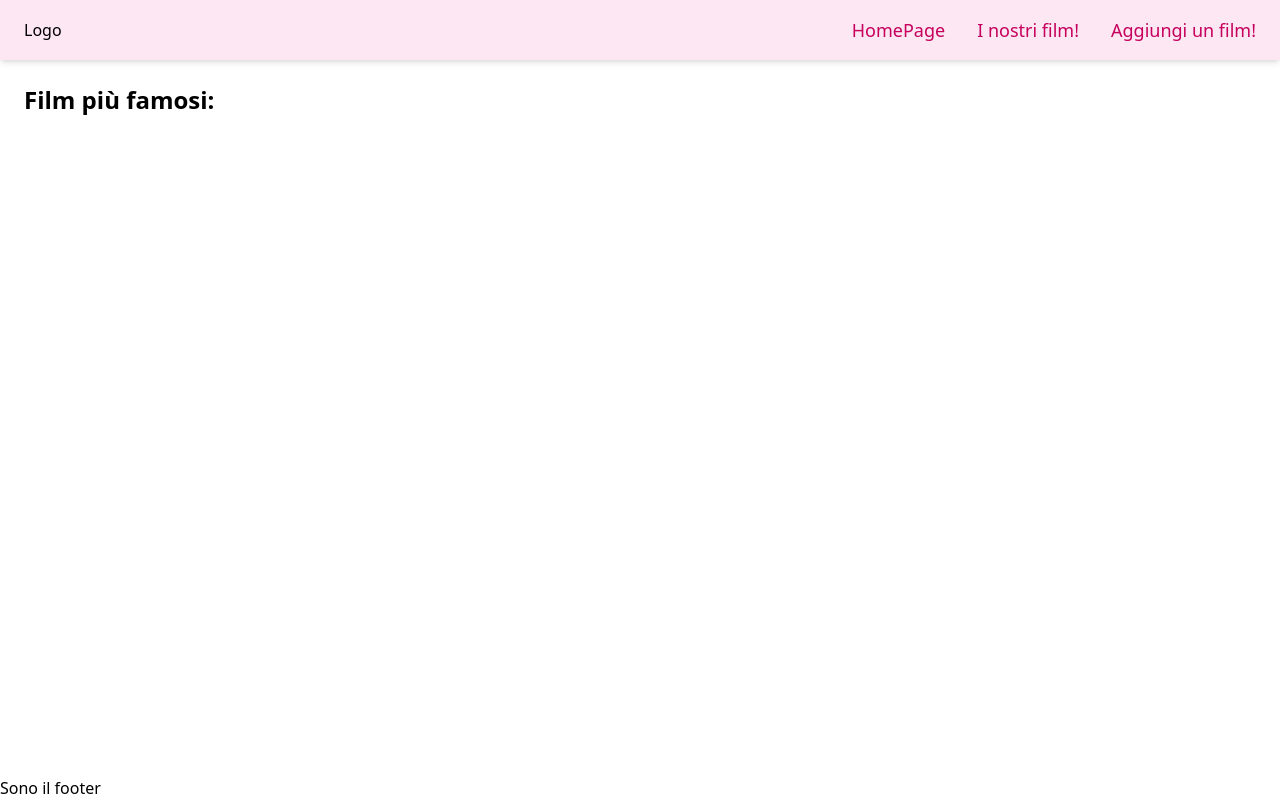
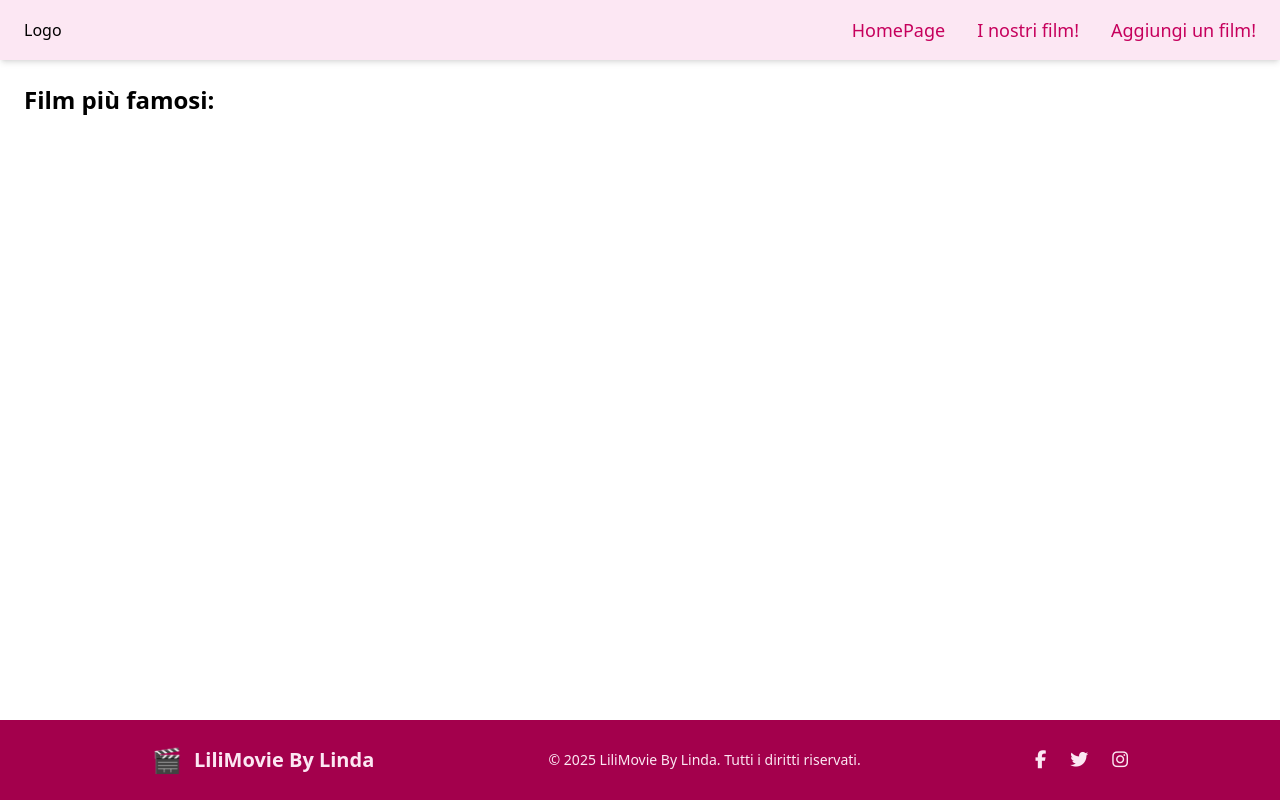
Before and after one commit to LindaTancini/webapp-react, a React (Vite) app: page / in a window 1280 px wide. Built offline with nearby package versions, Linux system fonts and the light colour scheme.

Commit message:
feat: add footer with some css

```diff
--- a/src/components/Footer.jsx
+++ b/src/components/Footer.jsx
@@ -1,5 +1,41 @@
 function Footer() {
-  return <div>Sono il footer</div>;
+  return (
+    <footer className="bg-pink-800 text-pink-100 py-6 mt-12">
+      <div className="max-w-5xl mx-auto flex flex-col sm:flex-row justify-between items-center px-6">
+        <div className="flex items-center space-x-3 mb-4 sm:mb-0">
+          <span className="text-2xl">🎬</span>
+          <h3 className="text-xl font-semibold">LiliMovie By Linda</h3>
+        </div>
+        <p className="text-sm">
+          © {new Date().getFullYear()} LiliMovie By Linda. Tutti i diritti
+          riservati.
+        </p>
+        <div className="flex space-x-6 mt-4 sm:mt-0 text-pink-100">
+          <a
+            href="#"
+            className="hover:text-pink-300 transition"
+            aria-label="Facebook"
+          >
+            <i className="fab fa-facebook-f text-lg"></i>
+          </a>
+          <a
+            href="#"
+            className="hover:text-pink-300 transition"
+            aria-label="Twitter"
+          >
+            <i className="fab fa-twitter text-lg"></i>
+          </a>
+          <a
+            href="#"
+            className="hover:text-pink-300 transition"
+            aria-label="Instagram"
+          >
+            <i className="fab fa-instagram text-lg"></i>
+          </a>
+        </div>
+      </div>
+    </footer>
+  );
 }
 
 export default Footer;
```
